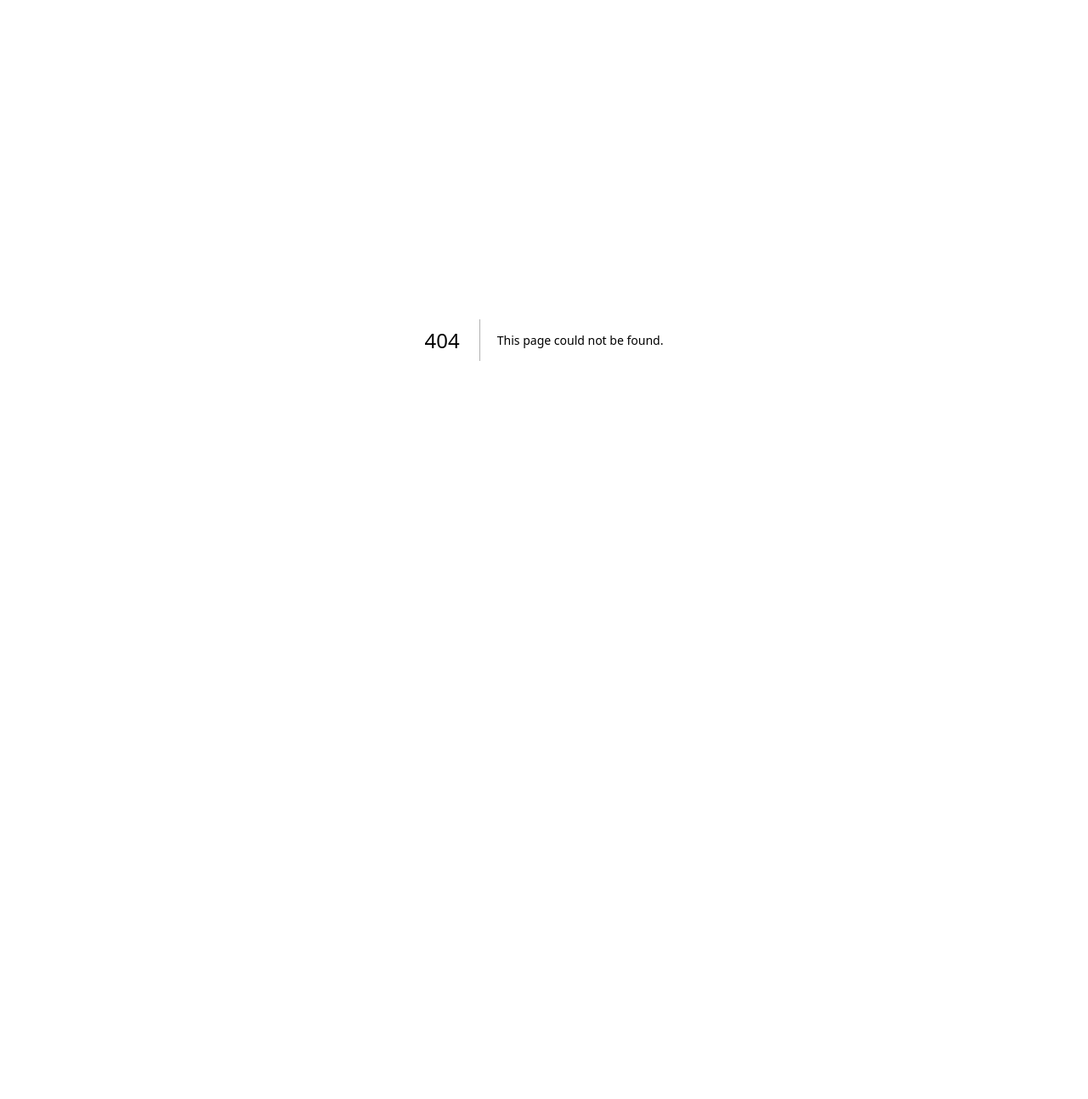
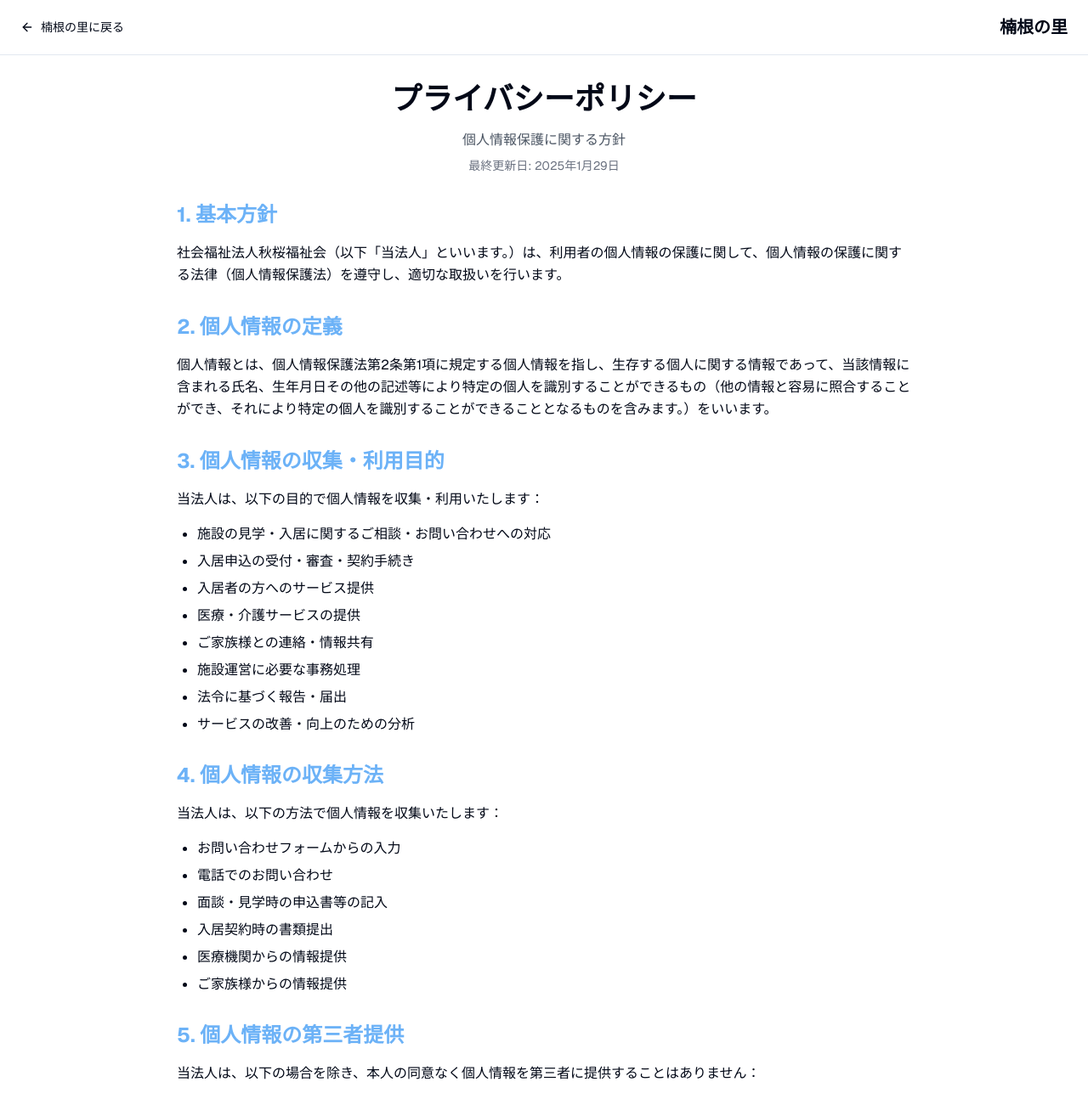
Before and after one commit to s-okada-creator/elderly-care-home, a Next.js app: page /privacy-policy in a window 1280 px wide. Before the commit this address had no page. Shown: the top 1294 px of the page at 85% size. Before the commit the page ends 800 px from the top, so only its background shows below. Built offline with nearby package versions, Linux system fonts and the light colour scheme.

Commit message:
プライバシーポリシーページを追加
- 詳細なプライバシーポリシーページを作成
- 個人情報保護法に準拠した内容
- お問い合わせフォームのプライバシーポリシーリンクを新規ページに更新
- 新規タブで開くように設定

```diff
--- a/app/page.tsx
+++ b/app/page.tsx
@@ -874,7 +874,7 @@ export default function LandingPage() {
                   </div>
                   <div className="ml-3 text-sm">
                     <label htmlFor="privacy" className="font-medium text-gray-700">
-                      <Link href="/privacy-policy" className="text-[#6CB2F7] hover:underline">
+                      <Link href="/privacy-policy" className="text-[#6CB2F7] hover:underline" target="_blank" rel="noopener noreferrer">
                         プライバシーポリシー
                       </Link>
                       に同意します <span className="text-red-500">*</span>
--- /dev/null
+++ b/app/privacy-policy/page.tsx
@@ -0,0 +1,170 @@
+"use client"
+
+import Link from "next/link"
+import { ArrowLeft } from "lucide-react"
+import { Button } from "@/components/ui/button"
+
+export default function PrivacyPolicyPage() {
+  return (
+    <div className="min-h-screen bg-white">
+      {/* Header */}
+      <header className="sticky top-0 z-50 w-full border-b bg-white/95 backdrop-blur">
+        <div className="container mx-auto flex h-16 items-center justify-between px-4 md:px-6">
+          <Link href="/" className="flex items-center gap-2 text-sm font-medium hover:text-[#6CB2F7] transition-colors">
+            <ArrowLeft className="h-4 w-4" />
+            楠根の里に戻る
+          </Link>
+          <div className="flex items-center gap-2">
+            <span className="text-xl font-bold">楠根の里</span>
+          </div>
+        </div>
+      </header>
+
+      {/* Main Content */}
+      <main className="container mx-auto px-4 py-8 max-w-4xl">
+        <div className="space-y-8">
+          {/* Title */}
+          <div className="text-center">
+            <h1 className="text-4xl font-bold mb-4">プライバシーポリシー</h1>
+            <p className="text-gray-600">個人情報保護に関する方針</p>
+            <p className="text-sm text-gray-500 mt-2">最終更新日: 2025年1月29日</p>
+          </div>
+
+          {/* Content */}
+          <div className="prose prose-lg max-w-none space-y-8">
+            <section>
+              <h2 className="text-2xl font-bold mb-4 text-[#6CB2F7]">1. 基本方針</h2>
+              <p className="leading-relaxed">
+                社会福祉法人秋桜福祉会（以下「当法人」といいます。）は、利用者の個人情報の保護に関して、個人情報の保護に関する法律（個人情報保護法）を遵守し、適切な取扱いを行います。
+              </p>
+            </section>
+
+            <section>
+              <h2 className="text-2xl font-bold mb-4 text-[#6CB2F7]">2. 個人情報の定義</h2>
+              <p className="leading-relaxed mb-4">
+                個人情報とは、個人情報保護法第2条第1項に規定する個人情報を指し、生存する個人に関する情報であって、当該情報に含まれる氏名、生年月日その他の記述等により特定の個人を識別することができるもの（他の情報と容易に照合することができ、それにより特定の個人を識別することができることとなるものを含みます。）をいいます。
+              </p>
+            </section>
+
+            <section>
+              <h2 className="text-2xl font-bold mb-4 text-[#6CB2F7]">3. 個人情報の収集・利用目的</h2>
+              <p className="leading-relaxed mb-4">
+                当法人は、以下の目的で個人情報を収集・利用いたします：
+              </p>
+              <ul className="list-disc pl-6 space-y-2">
+                <li>施設の見学・入居に関するご相談・お問い合わせへの対応</li>
+                <li>入居申込の受付・審査・契約手続き</li>
+                <li>入居者の方へのサービス提供</li>
+                <li>医療・介護サービスの提供</li>
+                <li>ご家族様との連絡・情報共有</li>
+                <li>施設運営に必要な事務処理</li>
+                <li>法令に基づく報告・届出</li>
+                <li>サービスの改善・向上のための分析</li>
+              </ul>
+            </section>
+
+            <section>
+              <h2 className="text-2xl font-bold mb-4 text-[#6CB2F7]">4. 個人情報の収集方法</h2>
+              <p className="leading-relaxed mb-4">
+                当法人は、以下の方法で個人情報を収集いたします：
+              </p>
+              <ul className="list-disc pl-6 space-y-2">
+                <li>お問い合わせフォームからの入力</li>
+                <li>電話でのお問い合わせ</li>
+                <li>面談・見学時の申込書等の記入</li>
+                <li>入居契約時の書類提出</li>
+                <li>医療機関からの情報提供</li>
+                <li>ご家族様からの情報提供</li>
+              </ul>
+            </section>
+
+            <section>
+              <h2 className="text-2xl font-bold mb-4 text-[#6CB2F7]">5. 個人情報の第三者提供</h2>
+              <p className="leading-relaxed mb-4">
+                当法人は、以下の場合を除き、本人の同意なく個人情報を第三者に提供することはありません：
+              </p>
+              <ul className="list-disc pl-6 space-y-2">
+                <li>法令に基づく場合</li>
+                <li>人の生命、身体または財産の保護のために必要がある場合</li>
+                <li>公衆衛生の向上または児童の健全な育成の推進のために特に必要がある場合</li>
+                <li>国の機関もしくは地方公共団体またはその委託を受けた者が法令の定める事務を遂行することに対して協力する必要がある場合</li>
+                <li>医療機関、介護保険事業者等、サービスの提供に必要な範囲で業務委託先に提供する場合</li>
+              </ul>
+            </section>
+
+            <section>
+              <h2 className="text-2xl font-bold mb-4 text-[#6CB2F7]">6. 個人情報の安全管理</h2>
+              <p className="leading-relaxed mb-4">
+                当法人は、個人情報の漏洩、滅失、毀損の防止その他の安全管理のため、以下の措置を講じます：
+              </p>
+              <ul className="list-disc pl-6 space-y-2">
+                <li>個人情報を取り扱う従業者を限定し、適切な監督を行います</li>
+                <li>個人情報の取扱いに関する規程を整備し、従業者に周知徹底します</li>
+                <li>個人情報を取り扱う区域の管理を適切に行います</li>
+                <li>個人情報を取り扱う機器・電子媒体等の盗難・紛失の防止措置を講じます</li>
+                <li>個人情報を取り扱うシステムへのアクセス制御を行います</li>
+                <li>個人情報の取扱いに関する記録を作成し、保存します</li>
+              </ul>
+            </section>
+
+            <section>
+              <h2 className="text-2xl font-bold mb-4 text-[#6CB2F7]">7. 個人情報の開示・訂正・削除等</h2>
+              <p className="leading-relaxed mb-4">
+                ご本人またはその代理人から個人情報の開示、訂正、削除等の請求があった場合、本人確認を行った上で、合理的な期間内に対応いたします。
+              </p>
+              <p className="leading-relaxed">
+                なお、個人情報の保護に関する法律その他の法令により、開示等の請求に応じられない場合があります。
+              </p>
+            </section>
+
+            <section>
+              <h2 className="text-2xl font-bold mb-4 text-[#6CB2F7]">8. Cookie等の使用</h2>
+              <p className="leading-relaxed">
+                当ウェブサイトでは、サービスの向上のため、Cookieを使用する場合があります。Cookieの使用を希望されない場合は、ブラウザの設定で無効にすることができます。
+              </p>
+            </section>
+
+            <section>
+              <h2 className="text-2xl font-bold mb-4 text-[#6CB2F7]">9. プライバシーポリシーの変更</h2>
+              <p className="leading-relaxed">
+                当プライバシーポリシーは、法令の改正等により必要に応じて変更することがあります。変更する場合は、当ウェブサイトに掲載いたします。
+              </p>
+            </section>
+
+            <section>
+              <h2 className="text-2xl font-bold mb-4 text-[#6CB2F7]">10. お問い合わせ窓口</h2>
+              <div className="bg-gray-50 p-6 rounded-lg">
+                <p className="leading-relaxed mb-4">
+                  個人情報の取扱いに関するお問い合わせは、以下の窓口までご連絡ください：
+                </p>
+                <div className="space-y-2">
+                  <p><strong>社会福祉法人秋桜福祉会 楠根の里</strong></p>
+                  <p>〒572-0811 大阪府寝屋川市楠根南町24番22号</p>
+                  <p>電話: 072-880-1165</p>
+                  <p>受付時間: 9:00〜18:00（年中無休）</p>
+                  <p>メール: office@cosmos-welfare.net</p>
+                </div>
+              </div>
+            </section>
+          </div>
+
+          {/* Back Button */}
+          <div className="text-center pt-8">
+            <Button asChild className="bg-[#6CB2F7] hover:bg-[#5A9FE4] text-white">
+              <Link href="/">トップページに戻る</Link>
+            </Button>
+          </div>
+        </div>
+      </main>
+
+      {/* Footer */}
+      <footer className="w-full border-t bg-white py-6 md:py-12 mt-16">
+        <div className="container mx-auto px-4 md:px-6">
+          <div className="text-center">
+            <p className="text-sm text-gray-500">© 社会福祉法人秋桜福祉会 楠根の里 2025. All rights reserved.</p>
+          </div>
+        </div>
+      </footer>
+    </div>
+  )
+}
```
